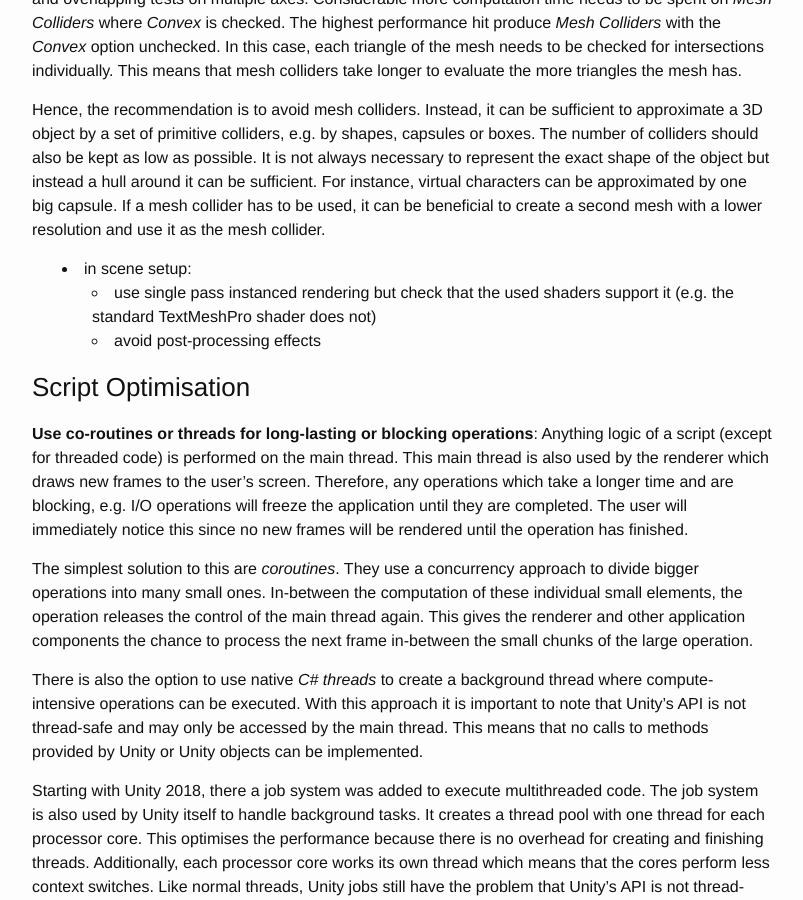
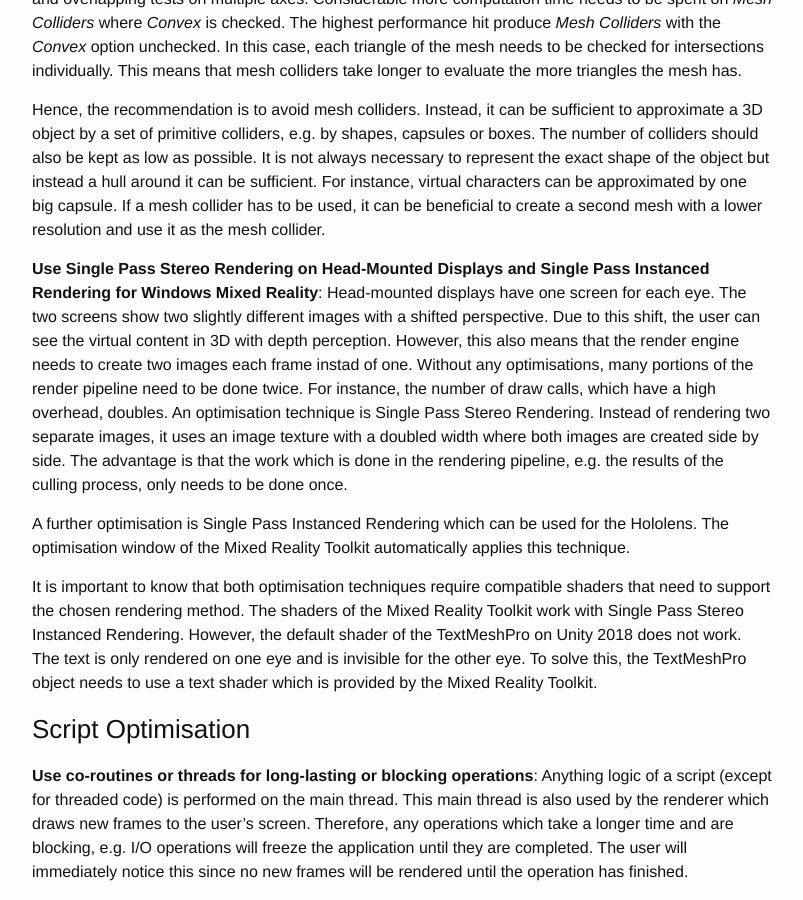
Before and after one commit to klamma/ar-for-eu-book, a Jekyll site: the page built from _pages/chapters/performance_profiling.md, in a window 1280 px wide and 900 px high, scrolled down 8781 px. Shown: the whole window, without its empty margins (238-1041 px from the left). Built offline with Jekyll 4.4.1, drawn with Linux system fonts in a browser that asks for light colours; nearby versions of some CDN libraries.

Commit message:
single pass stereo rendering recommendation

```diff
--- a/_pages/chapters/performance_profiling.md
+++ b/_pages/chapters/performance_profiling.md
@@ -244,9 +244,25 @@ It is not always necessary to represent the exact shape of the object but instea
 For instance, virtual characters can be approximated by one big capsule.
 If a mesh collider has to be used, it can be beneficial to create a second mesh with a lower resolution and use it as the mesh collider.
 
-- in scene setup:
-   - use single pass instanced rendering but check that the used shaders support it (e.g. the standard TextMeshPro shader does not)
-   - avoid post-processing effects
+**Use Single Pass Stereo Rendering on Head-Mounted Displays and Single Pass Instanced Rendering for Windows Mixed Reality**:
+Head-mounted displays have one screen for each eye.
+The two screens show two slightly different images with a shifted perspective.
+Due to this shift, the user can see the virtual content in 3D with depth perception.
+However, this also means that the render engine needs to create two images each frame instad of one.
+Without any optimisations, many portions of the render pipeline need to be done twice.
+For instance, the number of draw calls, which have a high overhead, doubles.
+An optimisation technique is Single Pass Stereo Rendering.
+Instead of rendering two separate images, it uses an image texture with a doubled width where both images are created side by side.
+The advantage is that the work which is done in the rendering pipeline, e.g. the results of the culling process, only needs to be done once.
+
+A further optimisation is Single Pass Instanced Rendering which can be used for the Hololens.
+The optimisation window of the Mixed Reality Toolkit automatically applies this technique.
+
+It is important to know that both optimisation techniques require compatible shaders that need to support the chosen rendering method.
+The shaders of the Mixed Reality Toolkit work with Single Pass Stereo Instanced Rendering.
+However, the default shader of the TextMeshPro on Unity 2018 does not work.
+The text is only rendered on one eye and is invisible for the other eye.
+To solve this, the TextMeshPro object needs to use a text shader which is provided by the Mixed Reality Toolkit.
 
 ### Script Optimisation
 
```
